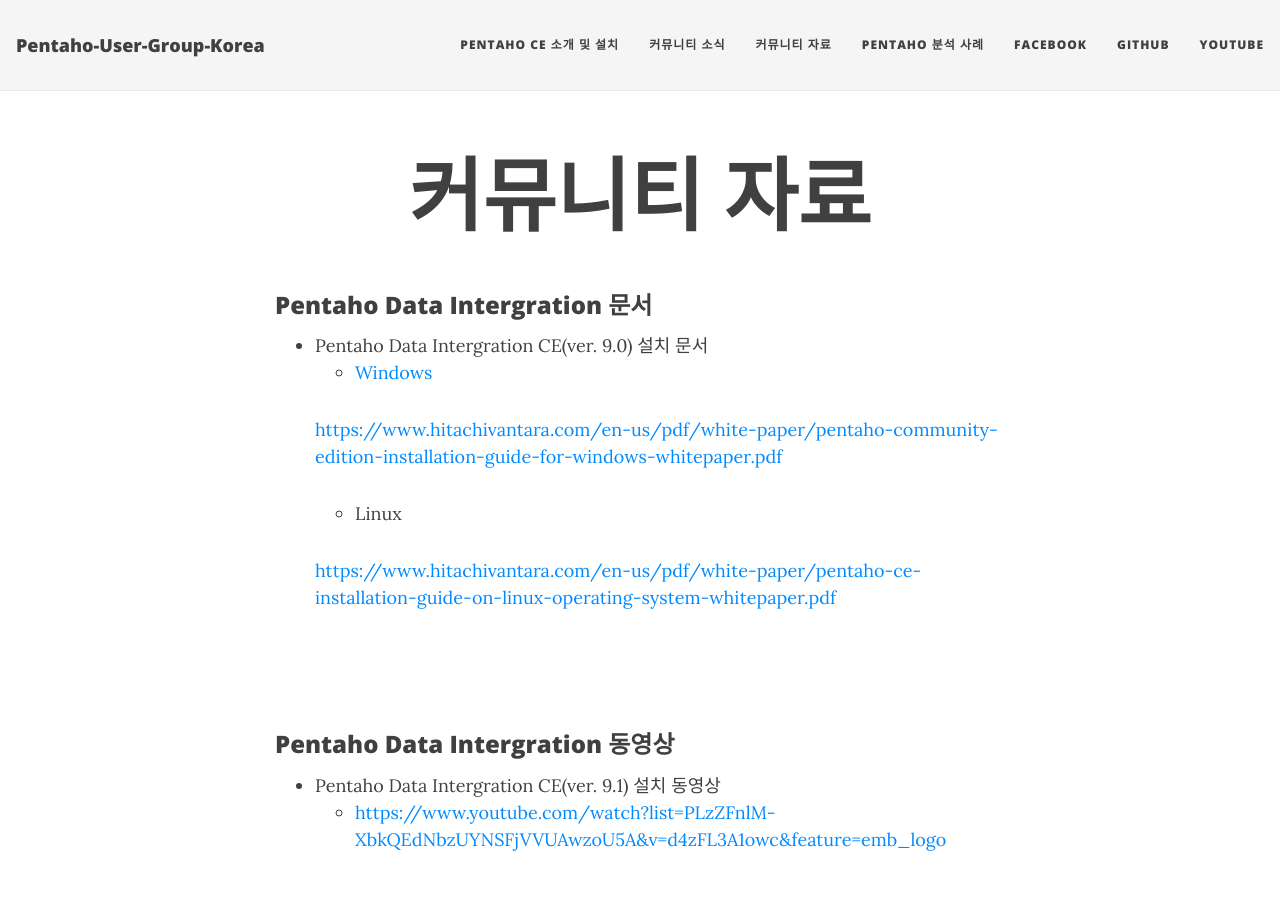
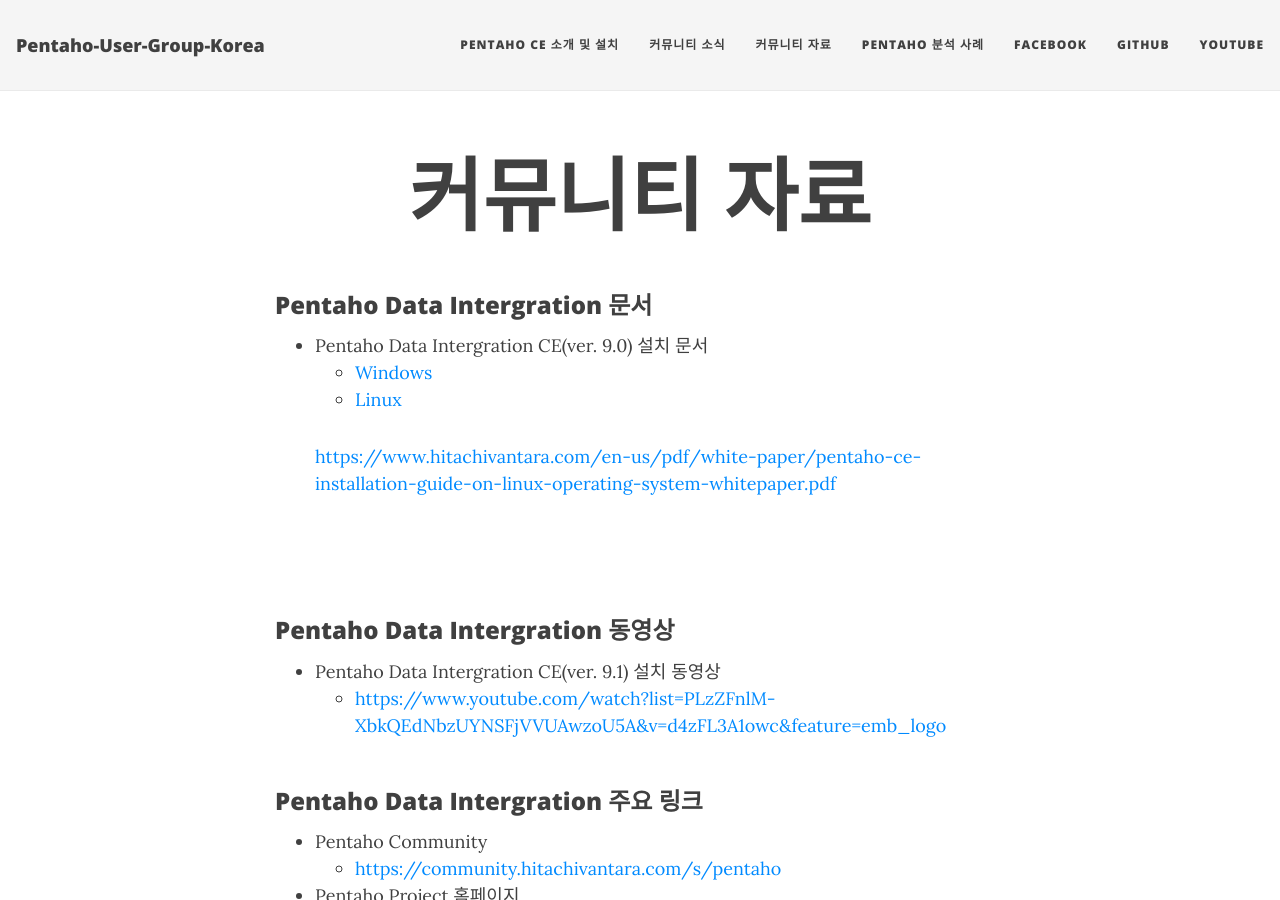
Before and after one commit to Pentaho-User-Group-Korea/Pentaho-User-Group-Korea.github.io, a Jekyll site: the page built from reference.md, in a window 1280 px wide and 900 px high. Built offline with Jekyll 4.4.1, drawn with Linux system fonts in a browser that asks for light colours; nearby versions of some CDN libraries; part of the change alters nothing that is shown.

Commit message:
Update reference.md

```diff
--- a/reference.md
+++ b/reference.md
@@ -8,8 +8,7 @@ title: 커뮤니티 자료
 * Pentaho Data Intergration CE(ver. 9.0) 설치 문서
   * [Windows](https://www.hitachivantara.com/en-us/pdf/white-paper/pentaho-community-edition-installation-guide-for-windows-whitepaper.pdf)
   <br/>
-  <https://www.hitachivantara.com/en-us/pdf/white-paper/pentaho-community-edition-installation-guide-for-windows-whitepaper.pdf>
-  * Linux
+  * [Linux](https://www.hitachivantara.com/en-us/pdf/white-paper/pentaho-ce-installation-guide-on-linux-operating-system-whitepaper.pdf)
   <br/>
   <https://www.hitachivantara.com/en-us/pdf/white-paper/pentaho-ce-installation-guide-on-linux-operating-system-whitepaper.pdf>
 
```
